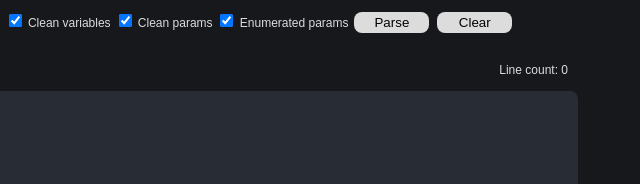
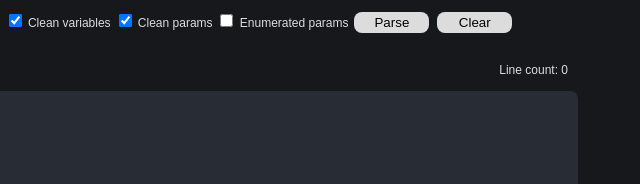
Before and after one commit to JavierAroche/parse-action-descriptor-code, a website: page index.html in a window 1280 px wide. Shown: the part 414-598 px from the top of the page, 510-1150 px from the left. Drawn offline with Linux system fonts and the light colour scheme.

Commit message:
update(): enumerated properties are turned off by default

```diff
--- a/index.html
+++ b/index.html
@@ -36,7 +36,7 @@
 			</select>
 			<input id="cleanVariables" type="checkbox" checked><span id="cleanVariablesText"> Clean variables</span>
 			<input id="cleanParams" type="checkbox" checked><span id="cleanParamsText"> Clean params</span>
-			<input id="enumeratedParams" type="checkbox" checked><span id="enumeratedParamsText"> Enumerated params</span>
+			<input id="enumeratedParams" type="checkbox"><span id="enumeratedParamsText"> Enumerated params</span>
 			<button id="parse">Parse</button>
 			<button id="clear">Clear</button>
 		</div>
```
